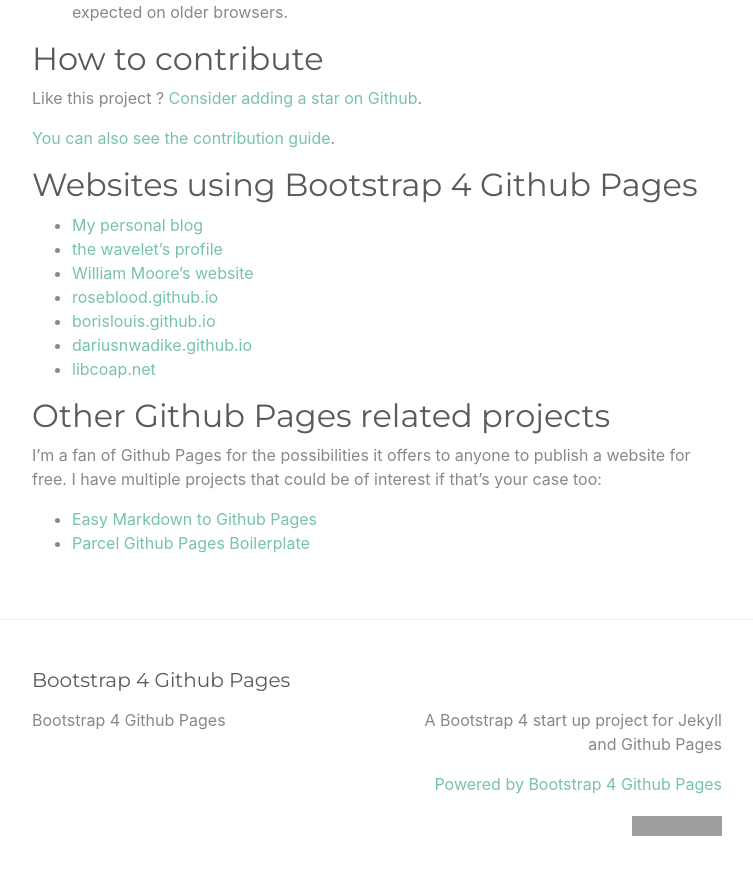
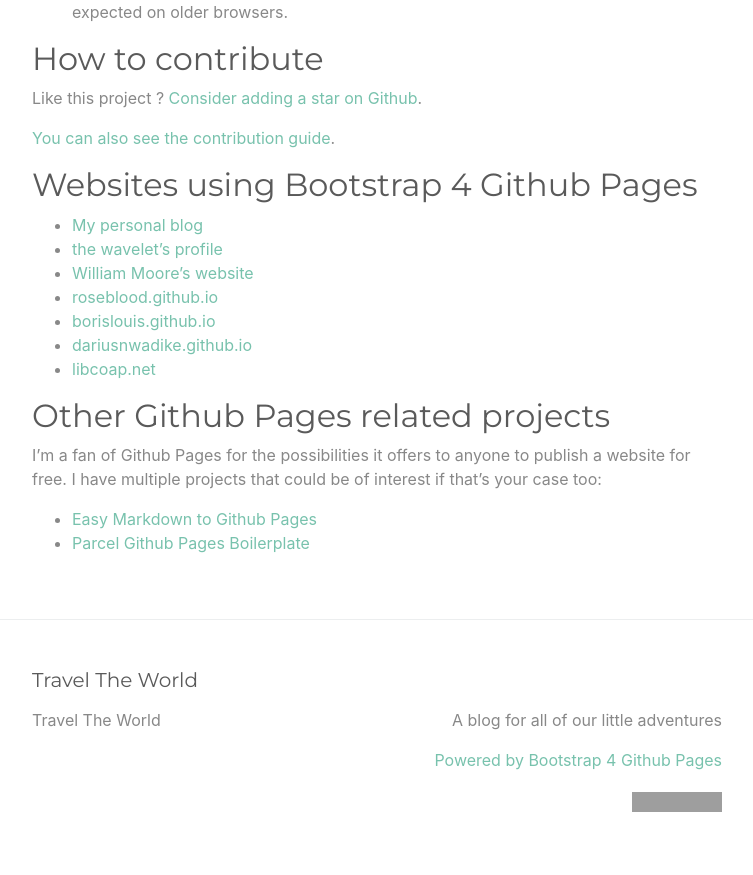
Before and after one commit to meilynbear/travel, a Jekyll site: the page built from index.md, in a window 1280 px wide and 900 px high, scrolled down 2544 px. Shown: the top 875 px of the window, without its empty margins (263-1016 px from the left). Built offline with Jekyll 4.4.1, drawn with Linux system fonts in a browser that asks for light colours; some of the changed text lies outside the part shown; grey boxes are pictures that could not be loaded.

Commit message:
Update _config.yml

```diff
--- a/_config.yml
+++ b/_config.yml
@@ -13,16 +13,16 @@
 # you will see them accessed via {{ site.title }}, {{ site.email }}, and so on.
 # You can create any custom variable you would like, and they will be accessible
 # in the templates via {{ site.myvariable }}.
-title: Bootstrap 4 Github Pages
+title: Travel The World
 email: ""
 description: >- # this means to ignore newlines until "baseurl:"
-  A Bootstrap 4 start up project for Jekyll and Github Pages
+  A blog for all of our little adventures
 #baseurl: "" # the subpath of your site, e.g. /blog
 #url: "" # the base hostname & protocol for your site, e.g. http://example.com
 #twitter_username: jekyllrb
 #github_username:  jekyll
 
-repository: "nicolas-van/bootstrap-4-github-pages"
+repository: "meilynbear/travel"
 
 # Build settings
 plugins:
```
